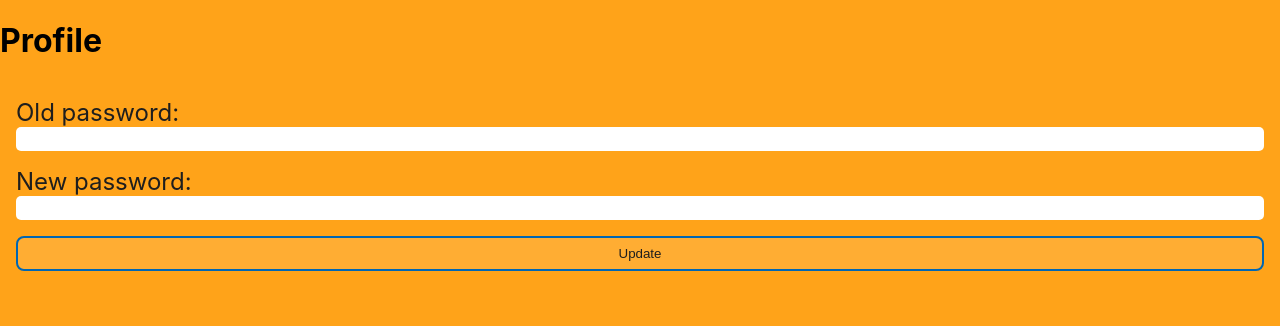
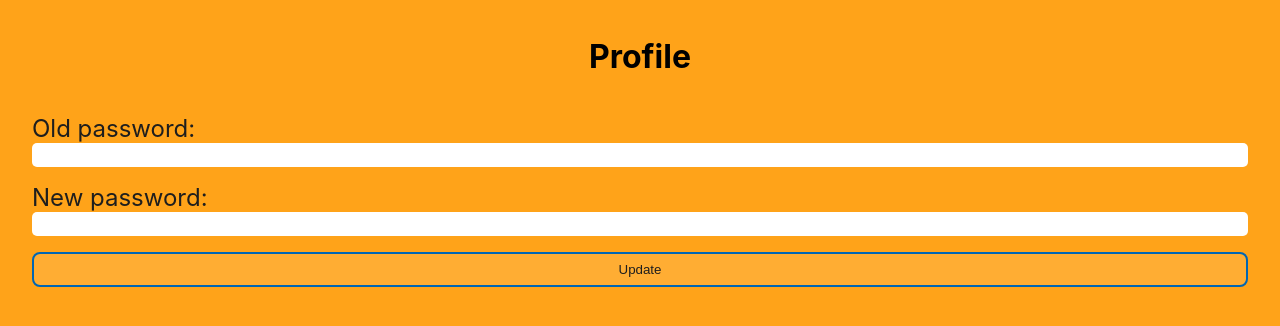
Before and after one commit to Alkawi/capstone-project, a React (Vite) app: page /1/profile in a window 1280 px wide. Shown: the top 326 px of the page. Built offline with nearby package versions, Linux system fonts and the light colour scheme.

Commit message:
Add basic styling

```diff
--- a/src/app/Pages/UserProfile.tsx
+++ b/src/app/Pages/UserProfile.tsx
@@ -1,10 +1,10 @@
 import React from 'react'
-import { /*useNavigate,*/ useParams } from 'react-router'
+import { useParams } from 'react-router'
 import UpdatePasswordForm from '../components/UpdatePasswordForm/UpdatePasswordForm'
+import styled from 'styled-components'
 
 export default function UserProfile(): JSX.Element {
   const { username } = useParams()
-  //const navigate = useNavigate()
 
   async function handleSubmit(password: string, newPassword: string) {
     const response = await fetch(`/${username}/changePassword`, {
@@ -23,9 +23,17 @@ export default function UserProfile(): JSX.Element {
   }
 
   return (
-    <div>
-      <h1>Profile</h1>
+    <PageContainer>
+      <Heading>Profile</Heading>
       <UpdatePasswordForm onSubmit={handleSubmit} />
-    </div>
+    </PageContainer>
   )
 }
+
+const PageContainer = styled.div`
+  padding: 1rem;
+  display: grid;
+`
+const Heading = styled.h1`
+  justify-self: center;
+`
```
